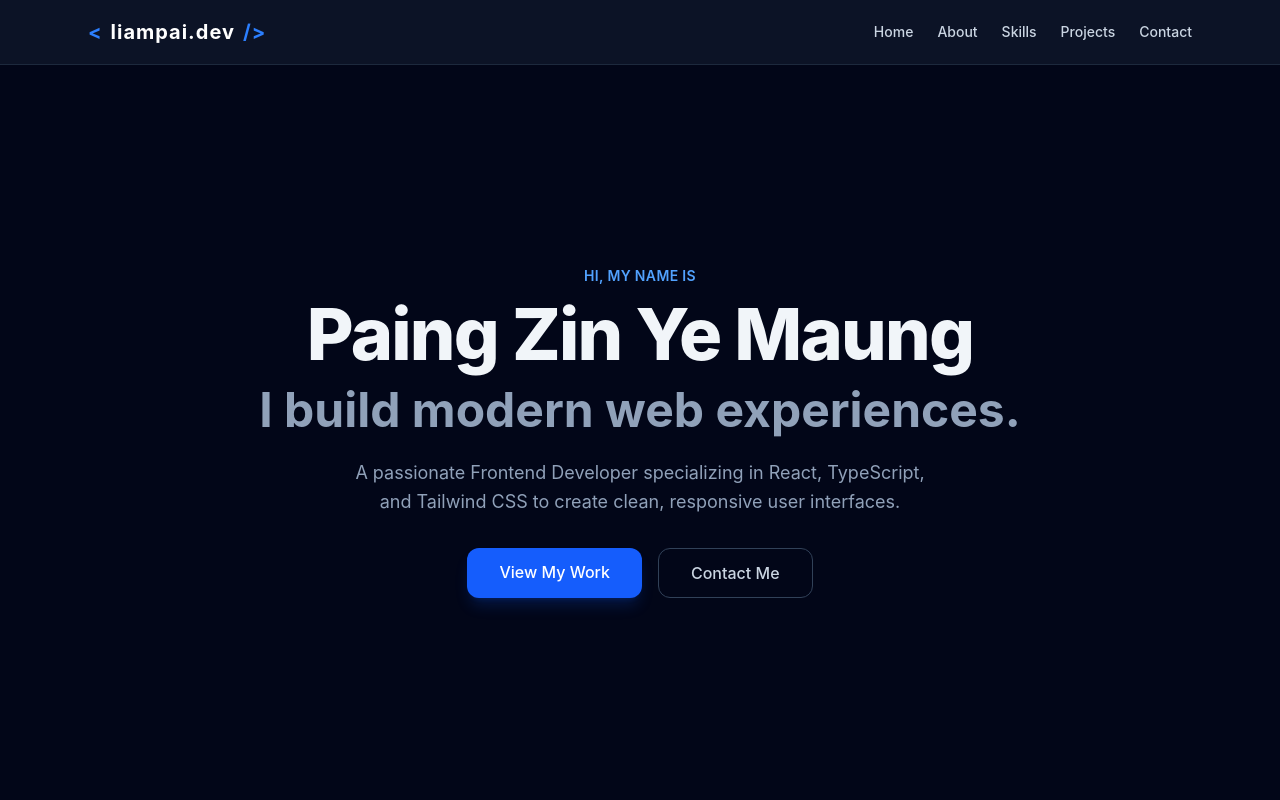
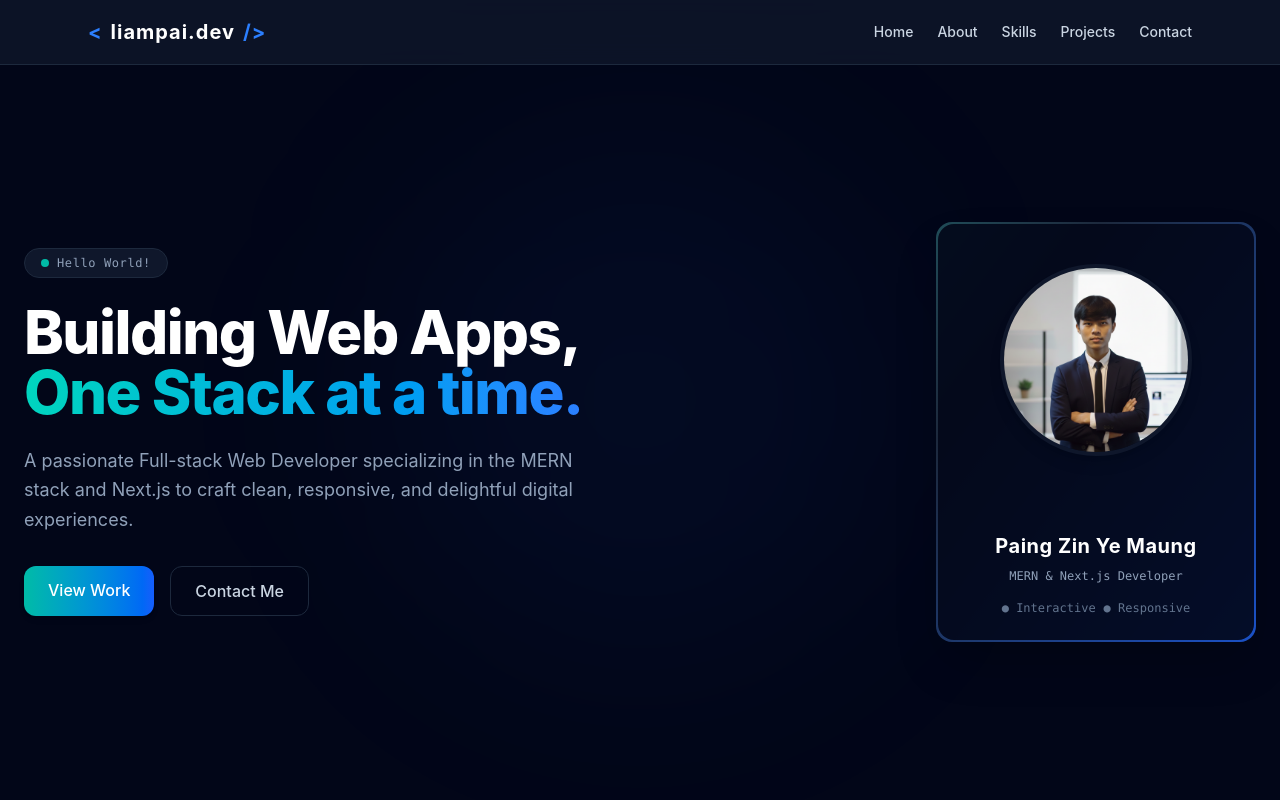
Before and after one commit to paingzinyemaung/my-portfolio, a React (Vite) app: page / in a window 1280 px wide. Shown: the top 800 px of the page. Built offline with nearby package versions, Linux system fonts and the light colour scheme.

Commit message:
fixed: hero section

```diff
--- a/index.html
+++ b/index.html
@@ -4,7 +4,7 @@
     <meta charset="UTF-8" />
     <link rel="icon" type="image/svg+xml" href="/favicon.svg" />
     <meta name="viewport" content="width=device-width, initial-scale=1.0" />
-    <title>React App</title>
+    <title>LiamPai | Full Stack Web Developer</title>
   </head>
   <body>
     <div id="root"></div>
--- a/package.json
+++ b/package.json
@@ -7,7 +7,8 @@
     "dev": "vite",
     "build": "tsc -b && vite build",
     "lint": "eslint .",
-    "preview": "vite preview"
+    "preview": "vite preview",
+    "init-tailwind": "tailwindcss init -p"
   },
   "dependencies": {
     "@tailwindcss/vite": "^4.3.1",
--- a/src/components/About.tsx
+++ b/src/components/About.tsx
@@ -3,7 +3,7 @@ export default function About() {
     <section id="about" className="py-20 bg-slate-900 text-white px-6">
       <div className="max-w-4xl mx-auto">
         <div className="text-center mb-12">
-          <h2 className="text-3xl font-bold bg-gradient-to-r from-blue-400 to-teal-400 bg-clip-text text-transparent inline-block">
+          <h2 className="text-3xl font-bold bg-linear-to-r from-blue-400 to-teal-400 bg-clip-text text-transparent inline-block">
             About Me
           </h2>
         </div>
--- a/src/components/Hero.tsx
+++ b/src/components/Hero.tsx
@@ -1,41 +1,115 @@
+import { useState, useRef } from 'react';
+import myPhoto from '../assets/my-photo.png';
+
 export default function Hero() {
+  const [rotate, setRotate] = useState({ x: 0, y: 0 });
+  const cardRef = useRef<HTMLDivElement>(null);
+
+  // 3D Card Hover Perspective Logic
+  const handleMouseMove = (e: React.MouseEvent) => {
+    if (!cardRef.current) return;
+    const card = cardRef.current;
+    const box = card.getBoundingClientRect();
+    const x = e.clientX - box.left - box.width / 2;
+    const y = e.clientY - box.top - box.height / 2;
+    setRotate({ x: -y / 10, y: x / 10 });
+  };
+
+  const handleMouseLeave = () => {
+    setRotate({ x: 0, y: 0 });
+  };
+
   return (
     <section
       id="home"
-      className="min-h-screen flex flex-col justify-center items-center text-center bg-slate-950 text-white px-6 pt-16"
+      className="min-h-screen flex items-center bg-slate-950 text-white pt-16 relative overflow-hidden"
     >
-      <div className="max-w-3xl">
-        <span className="text-blue-400 font-semibold tracking-wide uppercase text-sm block mb-3">
-          Hi, my name is
+      {/* Background Radial Glow */}
+      <div className="absolute top-1/2 left-1/2 -translate-x-1/2 -translate-y-1/2 w-125 h-125 bg-blue-500/5 blur-[120px] rounded-full pointer-events-none"></div>
+
+      <div className="max-w-7xl mx-auto px-6 grid md:grid-cols-2 gap-12 items-center relative z-10 w-full">
+        {/* Left Side: Content */}
+        <div className="space-y-6 text-left">
+          <div className="inline-flex items-center gap-2 bg-slate-900 border border-slate-800 px-4 py-1.5 rounded-full">
+            <span className="relative flex h-2 w-2">
+              <span className="animate-ping absolute inline-flex h-full w-full rounded-full bg-teal-400 opacity-75"></span>
+              <span className="relative inline-flex rounded-full h-2 w-2 bg-teal-500"></span>
             </span>
-        <h1 className="text-5xl md:text-7xl font-extrabold text-slate-100 mb-4 tracking-tight">
-          Paing Zin Ye Maung
+            <p className="text-xs font-mono text-slate-400 tracking-wider">
+              Hello World!
+            </p>
+          </div>
+
+          <h1 className="text-4xl md:text-6xl font-extrabold tracking-tight leading-none">
+            Building Web Apps, <br />
+            <span className="bg-linear-to-r from-teal-400 to-blue-500 bg-clip-text text-transparent">
+              One Stack at a time.
+            </span>
           </h1>
-        <h2 className="text-3xl md:text-5xl font-bold text-slate-400 mb-6">
-          I build modern web experiences.
-        </h2>
-        <p className="text-slate-400 text-lg max-w-xl mx-auto mb-8 leading-relaxed">
-          A passionate Frontend Developer specializing in React, TypeScript, and
-          Tailwind CSS to create clean, responsive user interfaces.
+
+          <p className="text-slate-400 text-lg max-w-xl leading-relaxed">
+            A passionate Full-stack Web Developer specializing in the MERN stack
+            and Next.js to craft clean, responsive, and delightful digital
+            experiences.
           </p>
-        <div className="flex gap-4 justify-center">
-          {/* View My Work အတွက် */}
+
+          <div className="flex gap-4 pt-2">
             <a
               href="#projects"
-            className="bg-blue-600 hover:bg-blue-700 text-white px-8 py-3 rounded-xl font-medium shadow-lg shadow-blue-600/20 transition-all transform hover:-translate-y-0.5"
+              className="bg-linear-to-r from-teal-500 to-blue-600 hover:opacity-90 text-white px-6 py-3 rounded-xl font-medium shadow-md transition-all"
             >
-            View My Work
+              View Work
             </a>
-
-          {/* Contact Me အတွက် */}
             <a
-            href="#contact"
-            className="border border-slate-700 hover:border-slate-500 text-slate-300 px-8 py-3 rounded-xl font-medium transition-all transform hover:-translate-y-0.5"
+              href="mailto:paingzinyemaung.pgo@gmail.com"
+              className="border border-slate-800 hover:bg-slate-900 text-slate-300 px-6 py-3 rounded-xl font-medium transition-all"
             >
               Contact Me
             </a>
           </div>
         </div>
+
+        {/* Right Side: 3D Interactive Card */}
+        <div className="flex justify-center md:justify-end items-center">
+          <div
+            ref={cardRef}
+            onMouseMove={handleMouseMove}
+            onMouseLeave={handleMouseLeave}
+            style={{
+              transform: `perspective(1000px) rotateX(${rotate.x}deg) rotateY(${rotate.y}deg)`,
+              transition: rotate.x === 0 ? 'transform 0.5s ease' : 'none',
+            }}
+            className="relative h-105 w-[320px] rounded-2xl p-0.5 bg-linear-to-br from-teal-500 via-slate-800 to-blue-600 animate-border-glow shadow-2xl cursor-pointer overflow-hidden group"
+          >
+            {/* Card Inner Context */}
+            <div className="w-full h-full bg-slate-950/90 rounded-2xl p-6 flex flex-col justify-between items-center relative overflow-hidden">
+              {/* Decorative Mesh Background */}
+              <div className="absolute inset-0 bg-radial-to-b from-blue-500/10 to-transparent opacity-50"></div>
+
+              <div className="relative w-48 h-48 mt-4 rounded-full overflow-hidden border-4 border-slate-900 z-10 shadow-lg group-hover:scale-105 transition-transform duration-300">
+                <img
+                  src={myPhoto}
+                  alt="Paing Zin"
+                  className="w-full h-full object-cover object-top"
+                />
+              </div>
+
+              <div className="w-full text-center space-y-2 z-10">
+                <h3 className="text-xl font-bold tracking-wide group-hover:text-teal-400 transition-colors">
+                  Paing Zin Ye Maung
+                </h3>
+                <p className="text-xs font-mono text-slate-400">
+                  MERN & Next.js Developer
+                </p>
+                <div className="flex justify-center gap-2 pt-2 text-xs font-mono text-slate-500">
+                  <span>● Interactive</span>
+                  <span>● Responsive</span>
+                </div>
+              </div>
+            </div>
+          </div>
+        </div>
+      </div>
     </section>
   );
 }
--- a/src/index.css
+++ b/src/index.css
@@ -3,3 +3,34 @@
 html {
   scroll-behavior: smooth;
 }
+
+/* @import "tailwindcss"; */
+
+/* Concept A အတွက် Typing & Floating Effect */
+@keyframes floating {
+  0%,
+  100% {
+    transform: translateY(0px);
+  }
+  50% {
+    transform: translateY(-10px);
+  }
+}
+.animate-floating {
+  animation: floating 4s ease-in-out infinite;
+}
+
+/* Concept B အတွက် Moving Border Glow Effect */
+@keyframes borderGlow {
+  0%,
+  100% {
+    background-position: 0% 50%;
+  }
+  50% {
+    background-position: 100% 50%;
+  }
+}
+.animate-border-glow {
+  background-size: 200% 200%;
+  animation: borderGlow 4s linear infinite;
+}
```
Also changed, not shown: src/assets/my-photo.png (added). Lines whose indentation alone changed are shown as unchanged.
